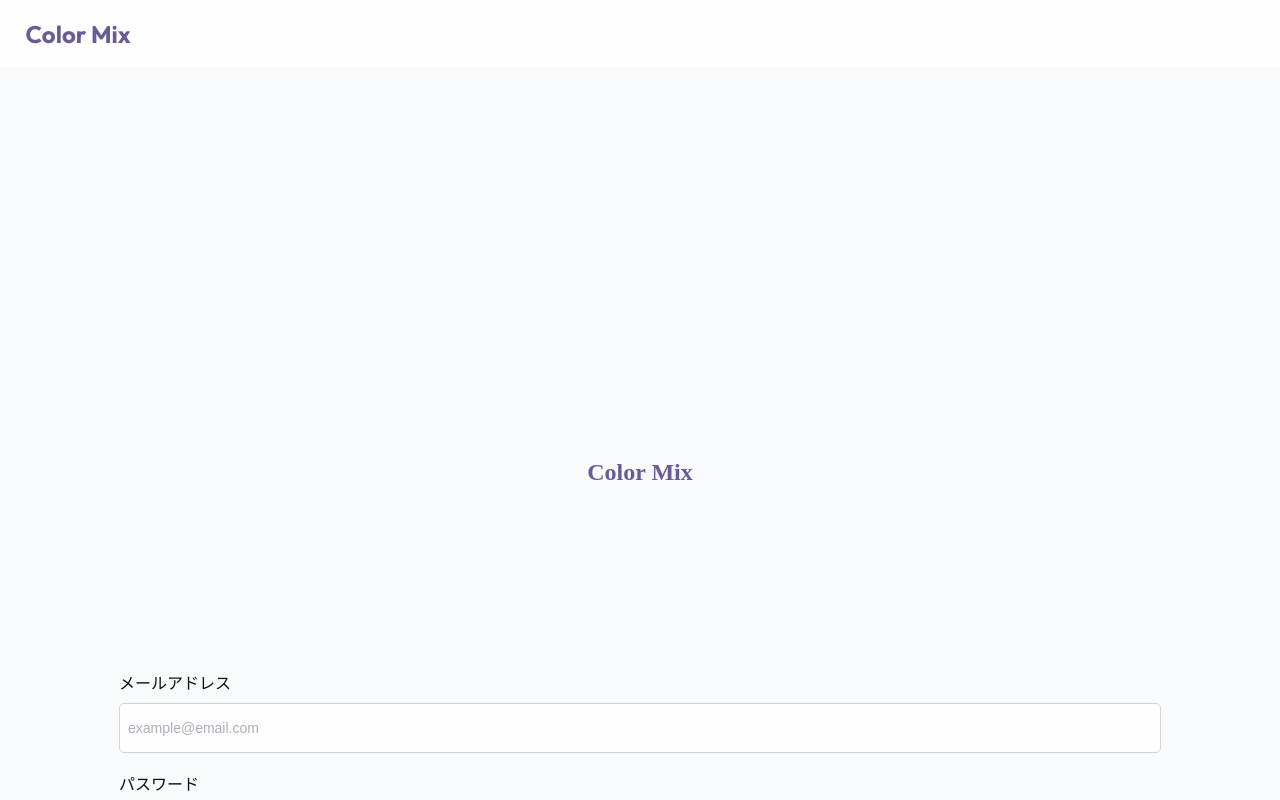
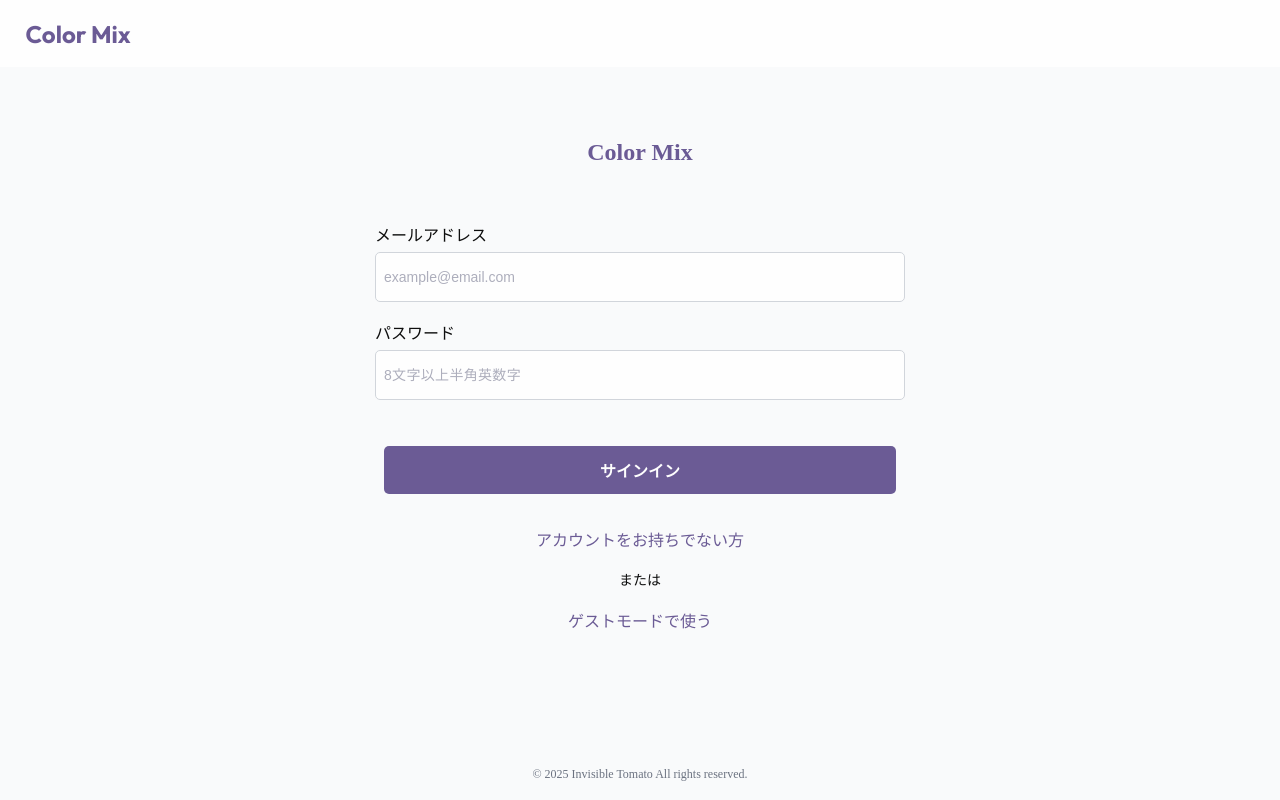
Before and after one commit to InvisibleTomato/color-mix, a Next.js app: page / in a window 1280 px wide. Shown: the top 800 px of the page. Built offline with nearby package versions, Linux system fonts and the light colour scheme.

Commit message:
🎨 signin レスポンシブ対応完了

```diff
--- a/src/app/signin/signin.module.scss
+++ b/src/app/signin/signin.module.scss
@@ -16,6 +16,13 @@
   align-items: center;
   height: auto;
   margin: 30% 0;
+
+  @include mq(tab) {
+    margin: 25% auto;
+  }
+  @include mq(pc) {
+    margin: 5% auto;
+  }
 }
 
 .signinChildrenWrapper {
@@ -26,6 +33,14 @@
   width: 100%;
   height: 100%;
   margin-top: 15%;
+
+  @include mq(tab) {
+    margin-top: 5%;
+  }
+
+  @include mq(pc) {
+    margin-top: 5%;
+  }
 }
 
 .emailWrapper {
@@ -57,6 +72,15 @@
   color: $black;
   background: $white;
   transition: all 0.3s ease;
+  display: block;
+
+  @include mq(tab) {
+    width: 40vw;
+  }
+
+  @include mq(pc) {
+    width: 40vw;
+  }
 }
 
 .emailInput::placeholder {
@@ -69,7 +93,7 @@
   width: 80vw;
   height: 2rem;
   line-height: 2rem; /* ここを合わせる */
-
+  display: block;
   border: 1px solid $border-color;
   border-radius: 5px;
   padding: 0.5rem;
@@ -79,6 +103,14 @@
   color: $black;
   background: $white;
   transition: all 0.3s ease;
+
+  @include mq(tab) {
+    width: 40vw;
+  }
+
+  @include mq(pc) {
+    width: 40vw;
+  }
 }
 .passwordInput::placeholder {
   font-size: $small-text;
@@ -100,21 +132,50 @@
   background: $purple;
   cursor: pointer;
   transition: all 0.3s ease;
+  display: block;
+
+  @include mq(tab) {
+    width: 40vw;
+    margin: 5% 0;
+  }
+
+  @include mq(pc) {
+    width: 40vw;
+    margin: 3% auto;
+  }
 }
 
 .signupLink {
   color: $purple;
   text-decoration: none;
   margin-bottom: 5%;
+  display: block;
+
+  @include mq(tab) {
+    margin-bottom: 3%;
+  }
+
+  @include mq(pc) {
+    margin-bottom: 2%;
+  }
 }
 
 .signinSpaceText {
   color: $black;
   margin-bottom: 5%;
   font-size: $small-text;
+
+  @include mq(tab) {
+    margin-bottom: 3%;
+  }
+
+  @include mq(pc) {
+    margin-bottom: 2%;
+  }
 }
 
 .homeLink {
   color: $purple;
   text-decoration: none;
+  display: block;
 }
```
